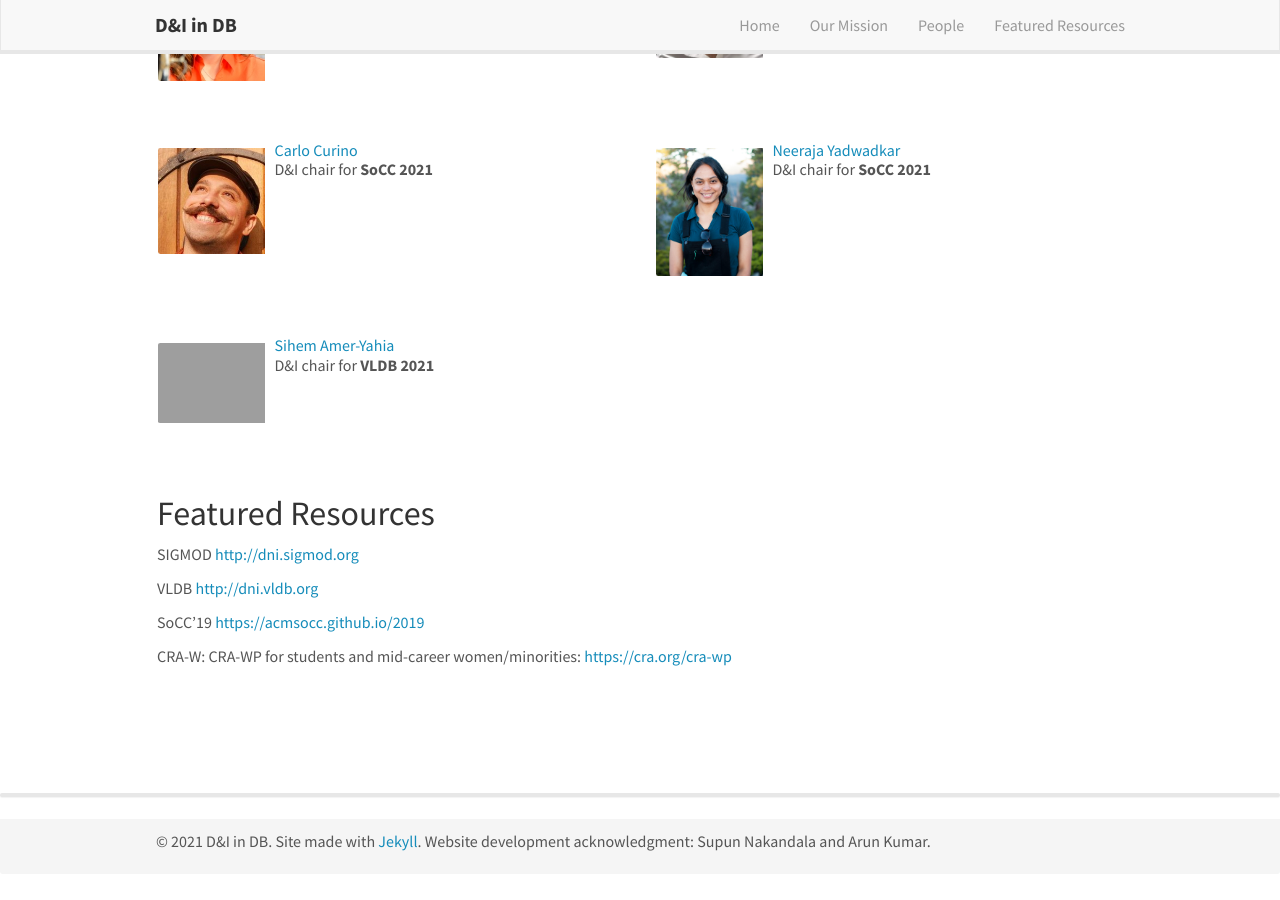
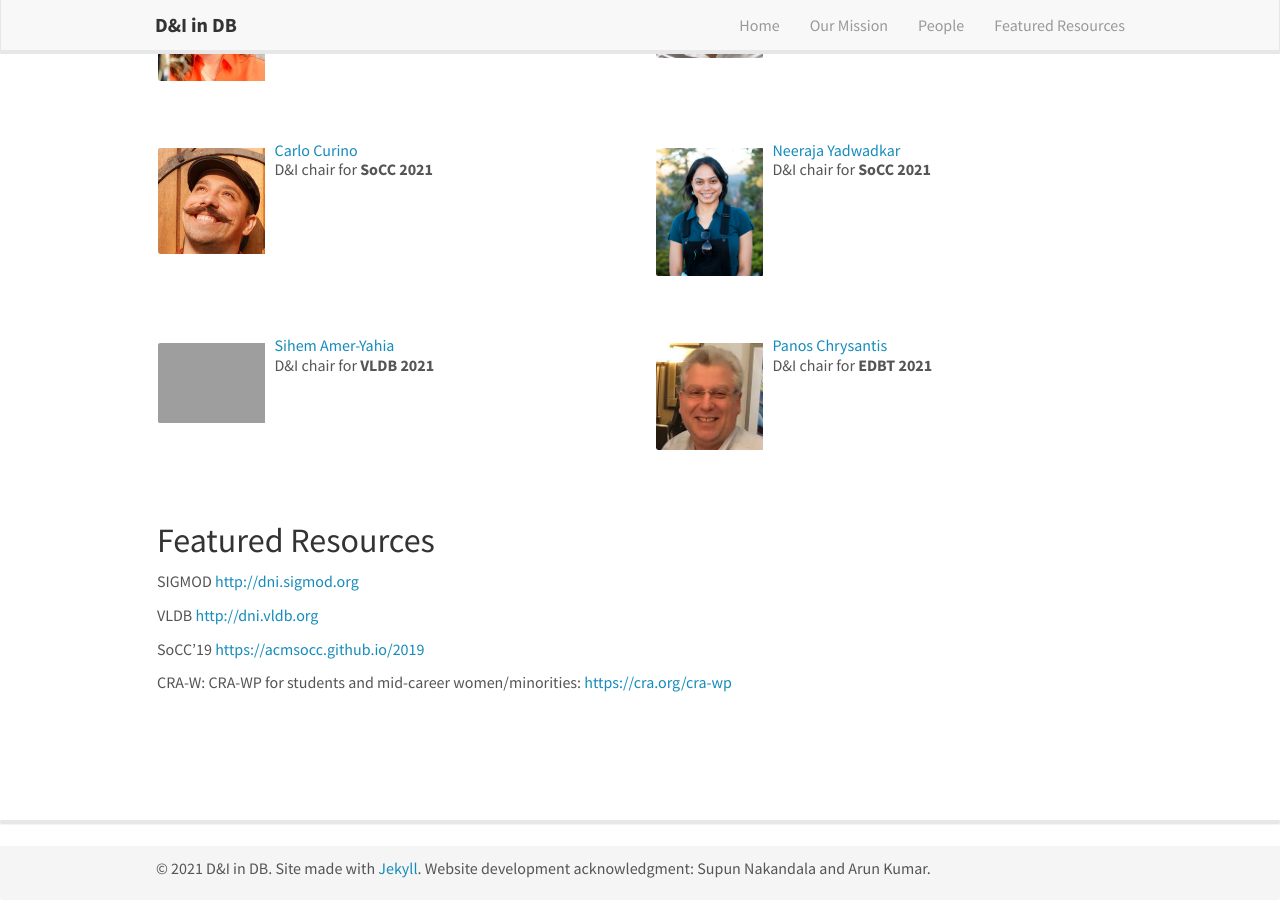
Before and after one commit to zmeihui/dbdni.github.io, a Jekyll site: the page built from index.md, in a window 1280 px wide and 900 px high, scrolled down 2352 px. Built offline with Jekyll 4.4.1, drawn with Linux system fonts in a browser that asks for light colours; nearby versions of some CDN libraries; before the commit the page ends 3226 px from its top, so only the background shows below that.

Commit message:
Update conf_organizers.yml

```diff
--- a/_data/conf_organizers.yml
+++ b/_data/conf_organizers.yml
@@ -26,3 +26,7 @@
   photo: sihem.jpg
   web: http://lig-membres.imag.fr/amery/
   info: "D&I chair for <b>VLDB 2021</b>"
+- name: Panos Chrysantis
+  photo: panos.jpg
+  web: https://panos.cs.pitt.edu/
+  info: "D&I chair for <b>EDBT 2021</b>"
```
